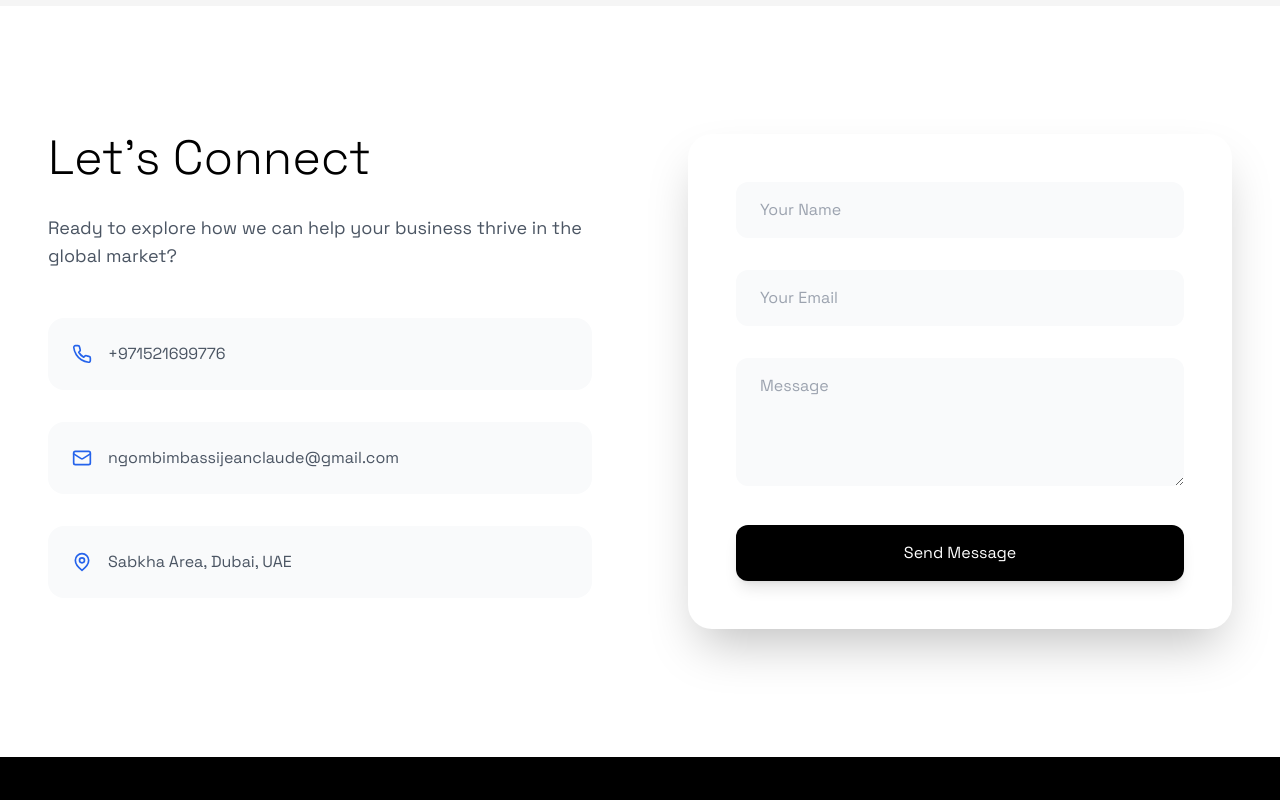
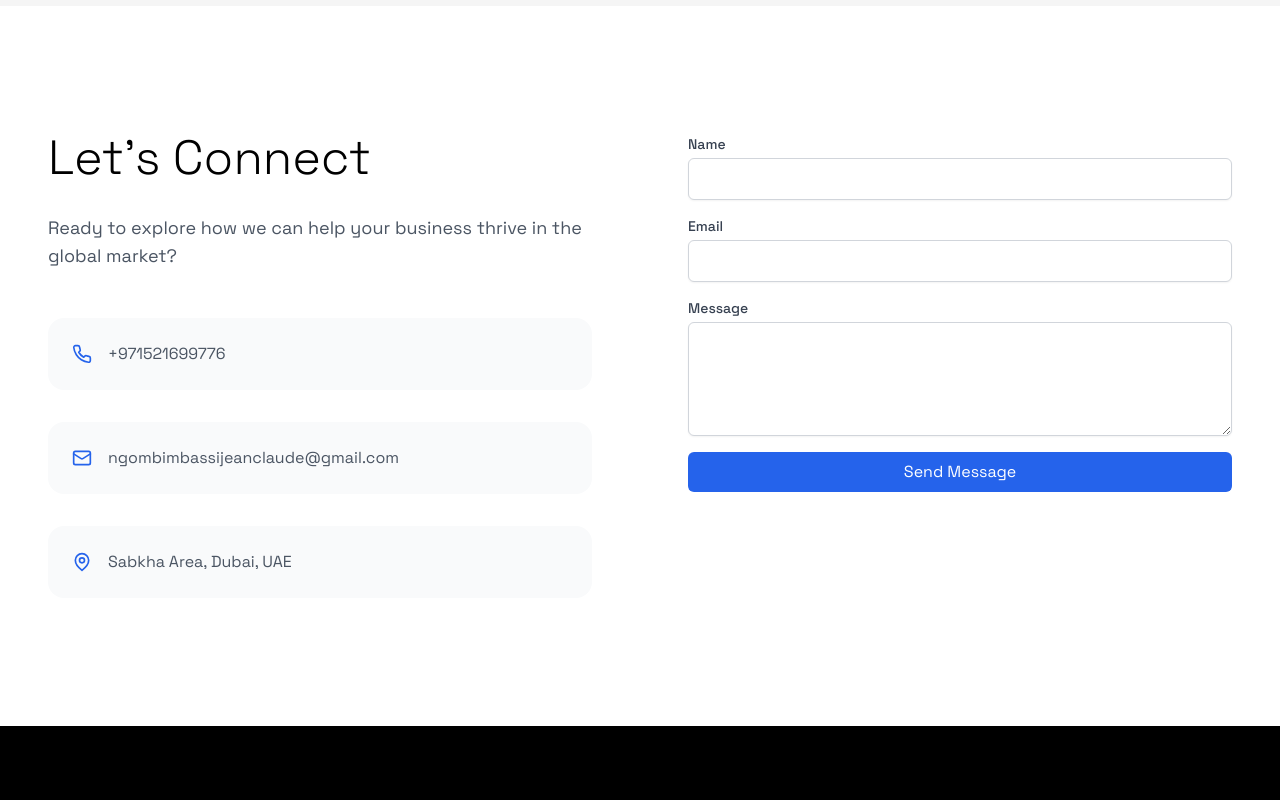
Before and after one commit to ddmilado/jean-claude, a React (Vite) app: page / in a window 1280 px wide. Shown: the part 2560-3360 px from the top of the page. Built offline with nearby package versions, Linux system fonts and the light colour scheme.

Commit message:
Added new feature

```diff
--- a/package.json
+++ b/package.json
@@ -10,6 +10,7 @@
     "preview": "vite preview"
   },
   "dependencies": {
+    "appwrite": "^17.0.0",
     "lucide-react": "^0.344.0",
     "react": "^18.3.1",
     "react-dom": "^18.3.1"
--- a/src/App.tsx
+++ b/src/App.tsx
@@ -1,15 +1,59 @@
 import React, { useState } from 'react';
 import { Building2, Globe, Truck, Package, Phone, Mail, MapPin } from 'lucide-react';
 import logo from './assets/jclogo-removebg.png';
+import { databases, DATABASE_ID, CONTACT_COLLECTION_ID } from './config/appwrite';
+import { ID } from 'appwrite';
 
 function App() {
   const [isMobileMenuOpen, setIsMobileMenuOpen] = useState(false);
+  const [formData, setFormData] = useState({
+    name: '',
+    email: '',
+    message: ''
+  });
+  const [isSubmitting, setIsSubmitting] = useState(false);
+  const [submitStatus, setSubmitStatus] = useState<'idle' | 'success' | 'error'>('idle');
 
   const scrollToSection = (sectionId: string) => {
     const element = document.getElementById(sectionId);
     if (element) {
       element.scrollIntoView({ behavior: 'smooth' });
       setIsMobileMenuOpen(false);
+    }
+  };
+
+  const handleInputChange = (e: React.ChangeEvent<HTMLInputElement | HTMLTextAreaElement>) => {
+    const { name, value } = e.target;
+    setFormData(prev => ({
+      ...prev,
+      [name]: value
+    }));
+  };
+
+  const handleSubmit = async (e: React.FormEvent) => {
+    e.preventDefault();
+    setIsSubmitting(true);
+    setSubmitStatus('idle');
+
+    try {
+      await databases.createDocument(
+        DATABASE_ID,
+        CONTACT_COLLECTION_ID,
+        ID.unique(),
+        {
+          name: formData.name,
+          email: formData.email,
+          message: formData.message,
+        }
+      );
+
+      setSubmitStatus('success');
+      setFormData({ name: '', email: '', message: '' });
+    } catch (error) {
+      console.error('Error submitting form:', error);
+      setSubmitStatus('error');
+    } finally {
+      setIsSubmitting(false);
     }
   };
 
@@ -193,31 +237,66 @@ function App() {
                 />
               </div>
             </div>
-            <form className="bg-white p-6 md:p-12 rounded-3xl shadow-2xl space-y-6 md:space-y-8">
+            <form onSubmit={handleSubmit} className="space-y-4">
               <div>
+                <label htmlFor="name" className="block text-sm font-medium text-gray-700">Name</label>
                 <input
                   type="text"
-                  placeholder="Your Name"
-                  className="w-full px-4 md:px-6 py-3 md:py-4 bg-gray-50 rounded-xl border-0 focus:ring-2 focus:ring-blue-500 transition-all"
+                  id="name"
+                  name="name"
+                  value={formData.name}
+                  onChange={handleInputChange}
+                  required
+                  className="mt-1 block w-full px-3 py-2 border border-gray-300 rounded-md shadow-sm focus:outline-none focus:ring-1 focus:ring-blue-500 focus:border-blue-500"
                 />
               </div>
               <div>
+                <label htmlFor="email" className="block text-sm font-medium text-gray-700">Email</label>
                 <input
                   type="email"
-                  placeholder="Your Email"
-                  className="w-full px-4 md:px-6 py-3 md:py-4 bg-gray-50 rounded-xl border-0 focus:ring-2 focus:ring-blue-500 transition-all"
+                  id="email"
+                  name="email"
+                  value={formData.email}
+                  onChange={handleInputChange}
+                  required
+                  className="mt-1 block w-full px-3 py-2 border border-gray-300 rounded-md shadow-sm focus:outline-none focus:ring-1 focus:ring-blue-500 focus:border-blue-500"
                 />
               </div>
               <div>
+                <label htmlFor="message" className="block text-sm font-medium text-gray-700">Message</label>
                 <textarea
-                  placeholder="Message"
+                  id="message"
+                  name="message"
+                  value={formData.message}
+                  onChange={handleInputChange}
+                  required
                   rows={4}
-                  className="w-full px-4 md:px-6 py-3 md:py-4 bg-gray-50 rounded-xl border-0 focus:ring-2 focus:ring-blue-500 transition-all"
+                  className="mt-1 block w-full px-3 py-2 border border-gray-300 rounded-md shadow-sm focus:outline-none focus:ring-1 focus:ring-blue-500 focus:border-blue-500"
                 ></textarea>
               </div>
-              <button className="w-full bg-black text-white px-6 md:px-8 py-3 md:py-4 rounded-xl hover:bg-gray-900 transition-all duration-300 shadow-lg hover:shadow-xl">
-                Send Message
+              <button
+                type="submit"
+                disabled={isSubmitting}
+                className={`w-full px-4 py-2 text-white rounded-md transition-colors duration-300 ${
+                  isSubmitting
+                    ? 'bg-gray-400 cursor-not-allowed'
+                    : 'bg-blue-600 hover:bg-blue-700'
+                }`}
+              >
+                {isSubmitting ? 'Sending...' : 'Send Message'}
               </button>
+
+              {submitStatus === 'success' && (
+                <div className="mt-2 text-green-600">
+                  Thank you for your message! We'll get back to you soon.
+                </div>
+              )}
+
+              {submitStatus === 'error' && (
+                <div className="mt-2 text-red-600">
+                  Sorry, there was an error sending your message. Please try again.
+                </div>
+              )}
             </form>
           </div>
         </div>
@@ -260,7 +339,7 @@ function App() {
             </div>
           </div>
           <div className="border-t border-gray-800 mt-12 md:mt-16 pt-6 md:pt-8 text-center text-gray-400">
-            <p>&copy; 2024 Jean-Claude General Trading Co. All rights reserved.</p>
+            <p>&copy; 2025 Jean-Claude General Trading Co. All rights reserved.</p>
           </div>
         </div>
       </footer>
--- /dev/null
+++ b/src/config/appwrite.ts
@@ -0,0 +1,13 @@
+import { Client, Databases } from 'appwrite';
+
+const client = new Client()
+    .setEndpoint('https://cloud.appwrite.io/v1') // Replace with your Appwrite endpoint
+    .setProject('67b353fb001e6802cb02'); // Replace with your project ID
+
+export const databases = new Databases(client);
+
+// Update these IDs with your actual database and collection IDs from Appwrite console
+export const DATABASE_ID = '67b35525003baa0485f6';  // Replace with your database ID
+export const CONTACT_COLLECTION_ID = '67b35571002f395f3f36'; // Replace with your collection ID
+
+export default client;
```
Also changed, not shown: 1 other file (tests, documents, lock files or other folders).
